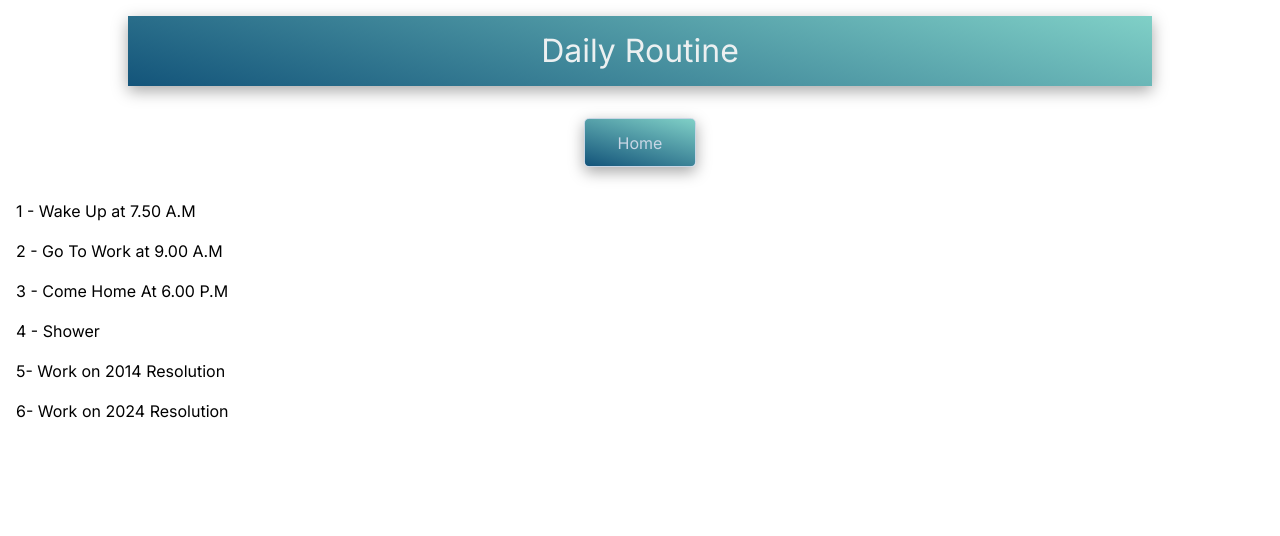
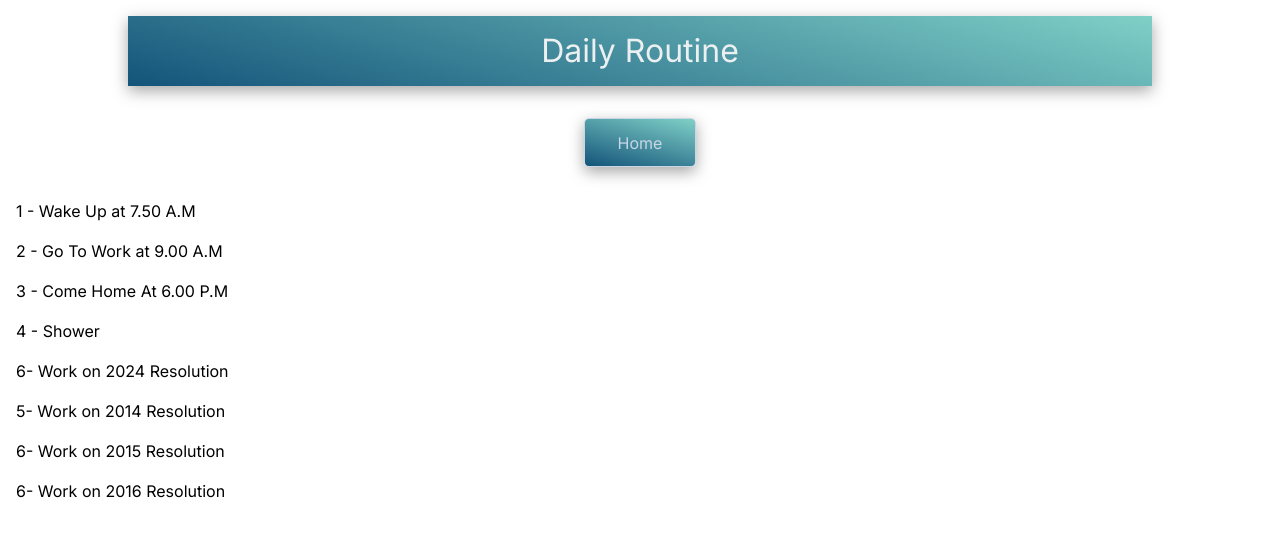
Before and after one commit to Mostafa-El-Masry/dashboardv.5, a Next.js app: page /content/DailyRoutine in a window 1280 px wide. Shown: the top 536 px of the page. Built offline with nearby package versions, Linux system fonts and the light colour scheme.

Commit message:
2016 Resolution

```diff
--- a/app/content/DailyRoutine/page.tsx
+++ b/app/content/DailyRoutine/page.tsx
@@ -14,8 +14,10 @@ const DailyRoutine = () => {
         <li>2 - Go To Work at 9.00 A.M</li>
         <li>3 - Come Home At 6.00 P.M</li>
         <li>4 - Shower</li>
+        <li>6- Work on 2024 Resolution</li>
         <li>5- Work on 2014 Resolution</li>
-        <li>6- Work on 2024 Resolution</li>
+        <li>6- Work on 2015 Resolution</li>
+        <li>6- Work on 2016 Resolution</li>
       </ul>
     </>
   );
```
